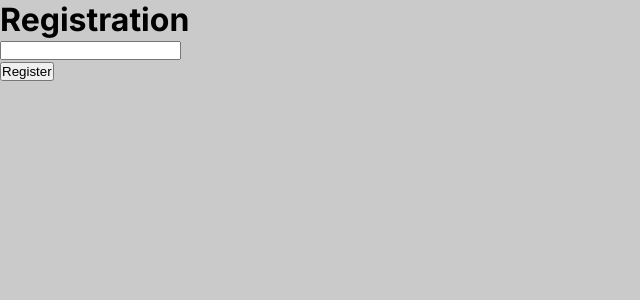
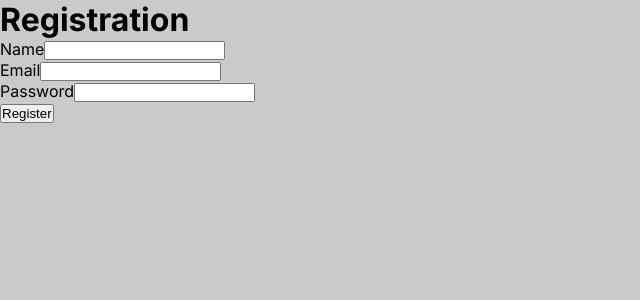
Before and after one commit to Taps73r/OnlineShop, a Next.js app: page /registration in a window 1280 px wide. Shown: the top 300 px of the page, without its empty margins (0-640 px from the left). Built offline with nearby package versions, Linux system fonts and the light colour scheme.

Commit message:
Create ErrorForm component, add validation and rules to RegistrationForm

```diff
--- a/src/components/Registration/RegistrationForm/RegistrationForm.tsx
+++ b/src/components/Registration/RegistrationForm/RegistrationForm.tsx
@@ -5,6 +5,7 @@ import "./RegistrationForm.scss";
 import { SubmitHandler, useForm } from "react-hook-form";
 
 import { IRegisterFields } from "@/interface/registration.interface";
+import { ErrorForm } from "@/components/common/ErrorForm";
 
 export function RegistrationForm(): JSX.Element {
     const {
@@ -12,12 +13,15 @@ export function RegistrationForm(): JSX.Element {
         handleSubmit,
         formState: { errors },
     } = useForm<IRegisterFields>();
+
     const onSubmit: SubmitHandler<IRegisterFields> = (data) => alert(data.name);
 
     return (
         <form onSubmit={handleSubmit(onSubmit)}>
             <h1>Registration</h1>
             <div>
+                <label>Name</label>
+                {errors.name && <ErrorForm message={errors.name.message} />}
                 <input
                     {...register("name", {
                         required: "Name is required field",
@@ -25,12 +29,61 @@ export function RegistrationForm(): JSX.Element {
                             value: 20,
                             message: "Name cannot exceed 20 characters",
                         },
+                        minLength: {
+                            value: 3,
+                            message: "Name must be at least 3 characters long",
+                        },
                     })}
                     type="text"
                 />
-                {errors.name && <div>{errors.name.message}</div>}
             </div>
-            <button>Register</button>
+            <div>
+                <label>Email</label>
+                {errors.email && <ErrorForm message={errors.email.message} />}
+                <input
+                    {...register("email", {
+                        required: "Email is required field",
+                        maxLength: {
+                            value: 30,
+                            message: "Email cannot exceed 30 characters",
+                        },
+                        pattern: {
+                            value: /^\w+([.-]?\w+)*@\w+([.-]?\w+)*(\.\w{2,3})+$/,
+                            message: "Please enter vaild email",
+                        },
+                    })}
+                    type="text"
+                />
+            </div>
+            <div>
+                <label>Password</label>
+                {errors.password && (
+                    <ErrorForm message={errors.password.message} />
+                )}
+                <input
+                    {...register("password", {
+                        required: "Password is required field",
+                        maxLength: {
+                            value: 30,
+                            message: "Password cannot exceed 30 characters",
+                        },
+                        pattern: {
+                            value: /^(?=.*[a-z])(?=.*[A-Z]).+$/,
+                            message:
+                                "Password must contain at least one uppercase letter, one lowercase letter",
+                        },
+                        minLength: {
+                            value: 5,
+                            message:
+                                "Password must be at least 5 characters long",
+                        },
+                    })}
+                    type="text"
+                />
+            </div>
+            <div>
+                <button>Register</button>
+            </div>
         </form>
     );
 }
--- /dev/null
+++ b/src/components/common/ErrorForm.tsx
@@ -0,0 +1,9 @@
+import React from "react";
+
+interface ErrorFormProps {
+    message?: string;
+}
+
+export function ErrorForm({ message }: ErrorFormProps): JSX.Element {
+    return <div className="">{message}</div>;
+}
```
